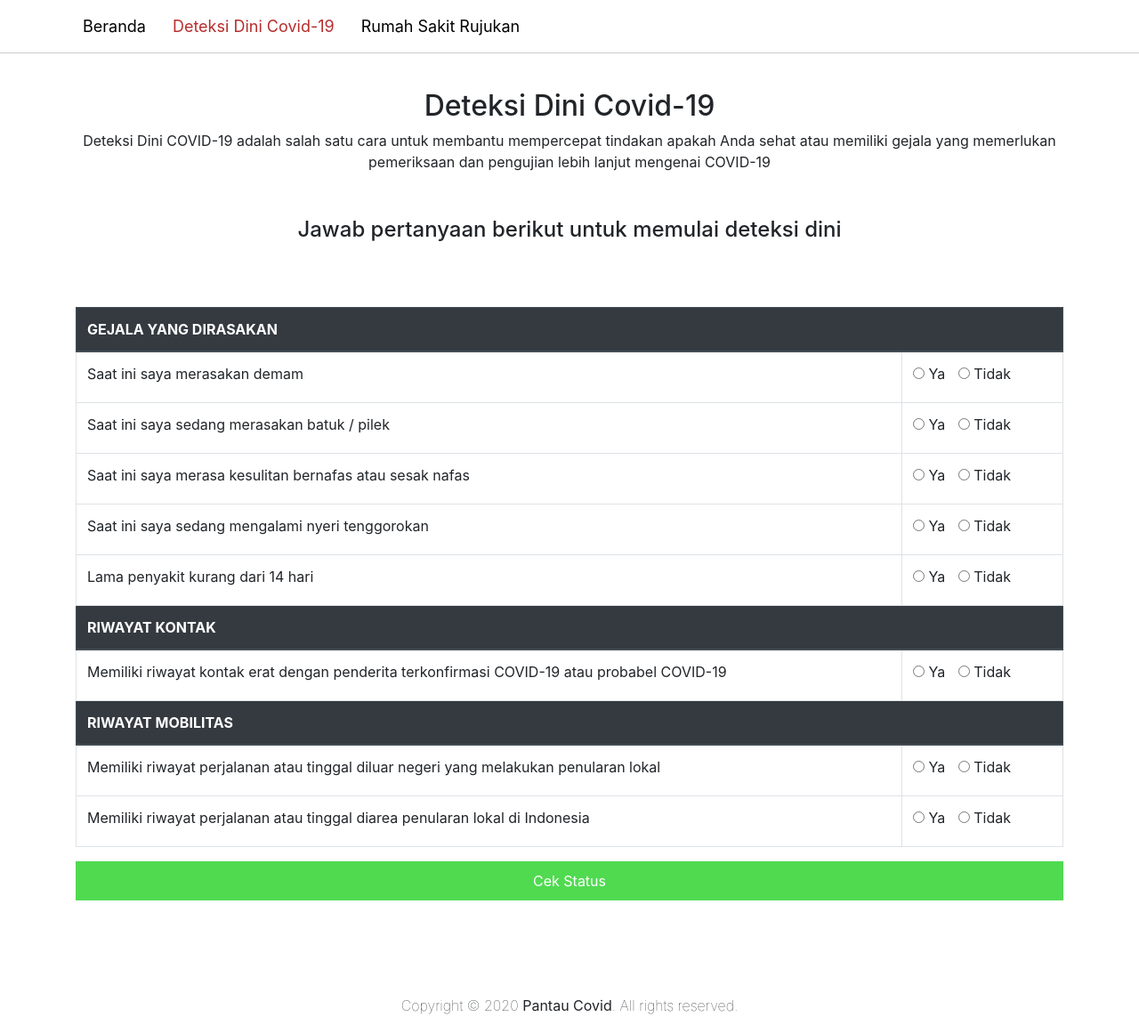
After one commit to dianfrf/PantauCovid19, a CodeIgniter app: page /SEMESTA_Dian/CovidController/deteksidini in a window 1280 px wide. The commit adds this page. Shown: the whole page at 89% size. Run offline with CodeIgniter, Linux system fonts and the light colour scheme.

Commit message:
Add view deteksi dini

```diff
--- a/Asset/style.css
+++ b/Asset/style.css
@@ -1,21 +1,70 @@
+.navbar {
+    background-color:white;
+    border-bottom:1px solid rgb(202, 202, 202);
+}
+li a {
+    color:black !important;
+    font-size:18px;
+    margin-right:14px !important;
+}
+li a:hover, .active a {
+    color:rgb(182, 45, 45) !important;
+}
+.navbar-toggler:focus{
+    outline:none !important;
+}
+.icon-bar{
+    width:35px;
+    height:3px;
+    background-color:black;
+    display:block;
+    margin:6px 0px 6px 0px;
+}
 .page-header h2{
-    text-align: center;
-    margin-top: 50px;
+    text-align:center;
+    margin-top:100px;
 }
 .card {
-    padding: 15px;
-    margin: 20px 0px 50px 0px;
-    border: none;
+    padding:15px;
+    margin:20px 0px 50px 0px;
+    border:none;
 }
 .card h3, .card h4 {
-    color: white;
+    color:white;
 }
 .kn {
-    background-color: rgb(73, 64, 206);
+    background-color:rgb(73, 64, 206);
 }
 .sm {
-    background-color: rgb(80, 218, 80);
+    background-color:rgb(80, 218, 80);
 }
 .mn {
-    background-color: rgb(192, 49, 49);
+    background-color:rgb(192, 49, 49);
 }
+.deteksi h4 {
+    text-align:center;
+    margin-top:50px;
+}
+label {
+    font-size:16px;
+    margin-right:10px;
+}
+.jumbotron {
+    background-color:white;
+}
+.tombol {
+    background-color:rgb(80, 218, 80);
+    border:none;
+    padding:10px;
+    width:100%;
+    color:white;
+}
+.page-footer{
+    width:100%;
+    background-color:white;
+}
+.page-footer h6 {
+    font-weight:lighter;
+    text-align:center;
+    line-height:2.8rem;
+}
--- a/application/controllers/CovidController.php
+++ b/application/controllers/CovidController.php
@@ -11,10 +11,20 @@
 
         public function index()
         {
+            $data['konten'] = "v_datacovid";
+            $data['active'] = "Home";
             $data['datacovid'] = $this->getdataapi->getDataCovid();
             $getdata = $this->getdataapi->getDataCovidProv();
             $data['list'] = $getdata->list_data;
-            $this->load->view('v_datacovid', $data);
+            $this->load->view('layout.php', $data);
+        }
+
+        public function deteksidini()
+        {
+            $data['konten'] = "v_deteksidini";
+            $data['active'] = "Deteksi";
+            $this->load->view('layout', $data);
+
         }
 
     }
--- /dev/null
+++ b/application/views/layout.php
@@ -0,0 +1,43 @@
+<!DOCTYPE html>
+<html lang="en">
+    <head>
+        <meta name="viewport" content="width=device-width, initial-scale=1">
+        <meta charset="utf-8">
+        <title>Pantau Covid-19</title>
+        <link rel="stylesheet" href="<?=base_url()?>Asset/css/bootstrap.min.css">
+        <link rel="stylesheet" href="<?=base_url()?>Asset/style.css" type="text/css">
+        <script src="<?=base_url()?>Asset/js/jquery-3.2.1.min.js"></script>
+        <script src="<?=base_url()?>Asset/js/bootstrap.min.js"></script>
+    </head>
+    <body>
+        <nav class="navbar navbar-expand-lg fixed-top">
+            <div class="container">
+                <button class="navbar-toggler collapsed" type="button" data-toggle="collapse" data-target="#navbarTogglerDemo03" aria-controls="navbarTogglerDemo03" aria-expanded="false" aria-label="Toggle navigation">
+                    <span class="icon-bar top-bar"></span>
+                    <span class="icon-bar middle-bar"></span>
+                    <span class="icon-bar bottom-bar"></span>
+                </button>
+
+                <div class="collapse navbar-collapse" id="navbarTogglerDemo03">
+                    <ul class="navbar-nav mr-auto mt-2 mt-lg-0">
+                        <li class="<?php echo $active == "Home" ? "nav-item active" : ""; ?>">
+                            <a class="nav-link" href="<?=base_url('')?>">Beranda</a>
+                        </li>
+                        <li class="<?php echo $active == "Deteksi" ? "nav-item active" : ""; ?>">
+                            <a class="nav-link" href="<?=base_url('CovidController/deteksidini')?>">Deteksi Dini Covid-19</a>
+                        </li>
+                        <li class="<?php echo $active == "RS" ? "nav-item active" : ""; ?>">
+                            <a class="nav-link" href="<?=base_url('CovidController/rumahsakit')?>">Rumah Sakit Rujukan</a>
+                        </li>
+                    </ul>
+                </div>
+            </div>
+        </nav>
+        <?php
+            $this->load->view($konten);
+        ?>
+        <div class="page-footer">
+            <h6>Copyright &copy; 2020 <strong style="font-weight:bolder">Pantau Covid</strong>. All rights reserved.</h6>
+        </div>
+    </body>
+</html>
--- /dev/null
+++ b/application/views/v_deteksidini.php
@@ -0,0 +1,111 @@
+<div class="page-header deteksi">
+    <div class="container">
+        <h2>Deteksi Dini Covid-19</h2>
+        <center><p>Deteksi Dini COVID-19 adalah salah satu cara untuk membantu mempercepat tindakan
+            apakah Anda sehat atau memiliki gejala yang memerlukan pemeriksaan dan pengujian lebih lanjut mengenai COVID-19</p></center>
+        <h4>Jawab pertanyaan berikut untuk memulai deteksi dini</h4>
+    </div>
+</div>
+<div class="jumbotron">
+    <div class="container">
+        <form action="/action_page.php">
+            <table class="table table-bordered">
+                <thead class="thead-dark">
+                    <tr>
+                        <th colspan="2">GEJALA YANG DIRASAKAN</th>
+                    </tr>
+                </thead>
+                <tbody>
+                    <tr>
+                        <td>Saat ini saya merasakan demam</td>
+                        <td>
+                            <input type="radio" id="ya" name="jawaban" value="Ya">
+                            <label for="">Ya</label>
+                            <input type="radio" id="tidak" name="jawaban" value="Tidak">
+                            <label for="">Tidak</label>
+                        </td>
+                    </tr>
+                    <tr>
+                        <td>Saat ini saya sedang merasakan batuk / pilek</td>
+                        <td>
+                            <input type="radio" id="ya" name="jawaban" value="Ya">
+                            <label for="">Ya</label>
+                            <input type="radio" id="tidak" name="jawaban" value="Tidak">
+                            <label for="">Tidak</label>
+                        </td>
+                    </tr>
+                    <tr>
+                        <td>Saat ini saya merasa kesulitan bernafas atau sesak nafas</td>
+                        <td>
+                            <input type="radio" id="ya" name="jawaban" value="Ya">
+                            <label for="">Ya</label>
+                            <input type="radio" id="tidak" name="jawaban" value="Tidak">
+                            <label for="">Tidak</label>
+                        </td>
+                    </tr>
+                    <tr>
+                        <td>Saat ini saya sedang mengalami nyeri tenggorokan</td>
+                        <td>
+                            <input type="radio" id="ya" name="jawaban" value="Ya">
+                            <label for="">Ya</label>
+                            <input type="radio" id="tidak" name="jawaban" value="Tidak">
+                            <label for="">Tidak</label>
+                        </td>
+                    </tr>
+                    <tr>
+                        <td>Lama penyakit kurang dari 14 hari</td>
+                        <td>
+                            <input type="radio" id="ya" name="jawaban" value="Ya">
+                            <label for="">Ya</label>
+                            <input type="radio" id="tidak" name="jawaban" value="Tidak">
+                            <label for="">Tidak</label>
+                        </td>
+                    </tr>
+                </tbody>
+                <thead class="thead-dark">
+                    <tr>
+                        <th colspan="2">RIWAYAT KONTAK</th>
+                    </tr>
+                </thead>
+                <tbody>
+                    <tr>
+                        <td>Memiliki riwayat kontak erat dengan penderita terkonfirmasi COVID-19 atau probabel COVID-19</td>
+                        <td>
+                            <input type="radio" id="ya" name="jawaban" value="Ya">
+                            <label for="">Ya</label>
+                            <input type="radio" id="tidak" name="jawaban" value="Tidak">
+                            <label for="">Tidak</label>
+                        </td>
+                    </tr>
+                </tbody>
+                <thead class="thead-dark">
+                    <tr>
+                        <th colspan="2">RIWAYAT MOBILITAS</th>
+                    </tr>
+                </thead>
+                <tbody>
+                    <tr>
+                        <td>Memiliki riwayat perjalanan atau tinggal diluar negeri yang melakukan penularan lokal</td>
+                        <td>
+                            <input type="radio" id="ya" name="jawaban" value="Ya">
+                            <label for="">Ya</label>
+                            <input type="radio" id="tidak" name="jawaban" value="Tidak">
+                            <label for="">Tidak</label>
+                        </td>
+                    </tr>
+                    <tr>
+                        <td>Memiliki riwayat perjalanan atau tinggal diarea penularan lokal di Indonesia</td>
+                        <td>
+                            <input type="radio" id="ya" name="jawaban" value="Ya">
+                            <label for="">Ya</label>
+                            <input type="radio" id="tidak" name="jawaban" value="Tidak">
+                            <label for="">Tidak</label>
+                        </td>
+                    </tr>
+                </tbody>
+                    </form>
+            </table>
+            <input type="submit" class="tombol" name="cek" value="Cek Status">
+        </form>
+    </div>
+</div>
```
Also changed, not shown: application/views/v_datacovid.php (+6 -18 lines).
